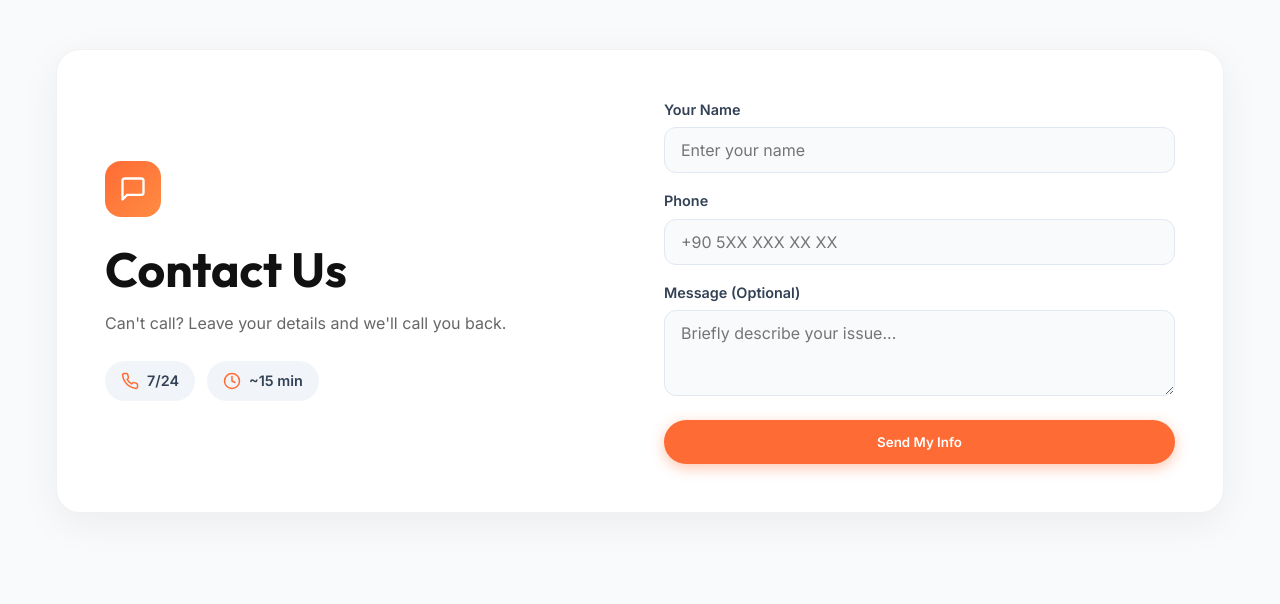
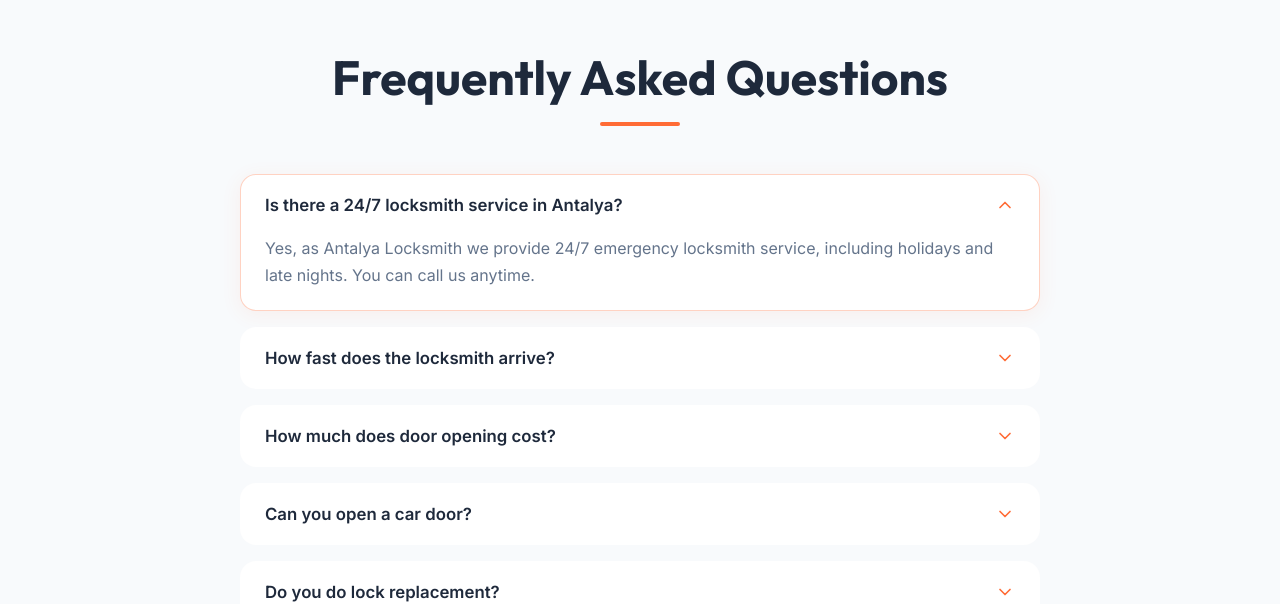
Before and after one commit to bulutone/Lilien, a Next.js app: page /en in a window 1280 px wide. Shown: the part 5964-6568 px from the top of the page. Built offline with nearby package versions, Linux system fonts and the light colour scheme.

Commit message:
refactor: removed ContactForm component from homepage

```diff
--- a/src/app/[locale]/page.tsx
+++ b/src/app/[locale]/page.tsx
@@ -6,7 +6,6 @@ import Regions from '@/components/Regions';
 import WhyUs from '@/components/WhyUs';
 import Testimonials from '@/components/Testimonials';
 import FAQ from '@/components/FAQ';
-import ContactForm from '@/components/ContactForm';
 import GoogleReviews from '@/components/GoogleReviews';
 import Footer from '@/components/Footer';
 import FloatingContact from '@/components/FloatingContact';
@@ -25,7 +24,6 @@ export default async function HomePage({ params }: any) {
                 <WhyUs />
                 <GoogleReviews />
                 <Testimonials />
-                <ContactForm />
                 <FAQ />
             </main>
             <Footer />
--- a/src/components/ContactForm.tsx
+++ /dev/null
@@ -1,158 +0,0 @@
-'use client';
-
-import { useTranslations } from 'next-intl';
-import { useState } from 'react';
-
-export default function ContactForm() {
-    const t = useTranslations('ContactForm');
-    const [submitted, setSubmitted] = useState(false);
-    const [loading, setLoading] = useState(false);
-
-    const handleSubmit = (e: React.FormEvent<HTMLFormElement>) => {
-        e.preventDefault();
-        setLoading(true);
-
-        const form = e.currentTarget;
-        const data = new FormData(form);
-        const name = data.get('name') as string;
-        const phone = data.get('phone') as string;
-        const message = data.get('message') as string;
-
-        // GTM tracking
-        if (typeof window !== 'undefined' && (window as any).dataLayer) {
-            (window as any).dataLayer.push({
-                event: 'contact_form_submit',
-                contact_name: name,
-                contact_method: 'form'
-            });
-        }
-
-        // Send via WhatsApp as a fallback
-        const whatsappText = encodeURIComponent(
-            `Merhaba, ben ${name}.\nTelefon: ${phone}\n${message}`
-        );
-        window.open(`https://wa.me/905468558680?text=${whatsappText}`, '_blank');
-
-        setLoading(false);
-        setSubmitted(true);
-        setTimeout(() => setSubmitted(false), 5000);
-        form.reset();
-    };
-
-    return (
-        <section id="contact-form" className="section">
-            <div className="container">
-                <div className="cf-wrapper">
-                    {/* Left side — info */}
-                    <div className="cf-info">
-                        <div className="cf-icon">
-                            <svg xmlns="http://www.w3.org/2000/svg" width="28" height="28" viewBox="0 0 24 24" fill="none" stroke="currentColor" strokeWidth="2" strokeLinecap="round" strokeLinejoin="round"><path d="M21 15a2 2 0 0 1-2 2H7l-4 4V5a2 2 0 0 1 2-2h14a2 2 0 0 1 2 2z"></path></svg>
-                        </div>
-                        <h2>{t('title')}</h2>
-                        <p>{t('subtitle')}</p>
-                        <div className="cf-badges">
-                            <div className="cf-badge">
-                                <svg xmlns="http://www.w3.org/2000/svg" width="18" height="18" viewBox="0 0 24 24" fill="none" stroke="currentColor" strokeWidth="2" strokeLinecap="round" strokeLinejoin="round"><path d="M22 16.92v3a2 2 0 0 1-2.18 2 19.79 19.79 0 0 1-8.63-3.07 19.5 19.5 0 0 1-6-6 19.79 19.79 0 0 1-3.07-8.67A2 2 0 0 1 4.11 2h3a2 2 0 0 1 2 1.72 12.84 12.84 0 0 0 .7 2.81 2 2 0 0 1-.45 2.11L8.09 9.91a16 16 0 0 0 6 6l1.27-1.27a2 2 0 0 1 2.11-.45 12.84 12.84 0 0 0 2.81.7A2 2 0 0 1 22 16.92z"></path></svg>
-                                <span>7/24</span>
-                            </div>
-                            <div className="cf-badge">
-                                <svg xmlns="http://www.w3.org/2000/svg" width="18" height="18" viewBox="0 0 24 24" fill="none" stroke="currentColor" strokeWidth="2" strokeLinecap="round" strokeLinejoin="round"><circle cx="12" cy="12" r="10"></circle><polyline points="12 6 12 12 16 14"></polyline></svg>
-                                <span>~15 min</span>
-                            </div>
-                        </div>
-                    </div>
-
-                    {/* Right side — form */}
-                    <div className="cf-form-wrapper">
-                        {submitted ? (
-                            <div className="cf-success">
-                                <svg xmlns="http://www.w3.org/2000/svg" width="48" height="48" viewBox="0 0 24 24" fill="none" stroke="#25D366" strokeWidth="2" strokeLinecap="round" strokeLinejoin="round"><path d="M22 11.08V12a10 10 0 1 1-5.93-9.14"></path><polyline points="22 4 12 14.01 9 11.01"></polyline></svg>
-                                <p>{t('success')}</p>
-                            </div>
-                        ) : (
-                            <form onSubmit={handleSubmit}>
-                                <div className="form-group">
-                                    <label htmlFor="cf-name">{t('name')}</label>
-                                    <input type="text" id="cf-name" name="name" required placeholder={t('namePlaceholder')} />
-                                </div>
-                                <div className="form-group">
-                                    <label htmlFor="cf-phone">{t('phone')}</label>
-                                    <input type="tel" id="cf-phone" name="phone" required placeholder={t('phonePlaceholder')} />
-                                </div>
-                                <div className="form-group">
-                                    <label htmlFor="cf-message">{t('message')}</label>
-                                    <textarea id="cf-message" name="message" rows={3} placeholder={t('messagePlaceholder')}></textarea>
-                                </div>
-                                <button type="submit" className="btn btn-primary btn-lg" disabled={loading} style={{ width: '100%' }}>
-                                    {loading ? '...' : t('submit')}
-                                </button>
-                            </form>
-                        )}
-                    </div>
-                </div>
-            </div>
-
-            <style jsx>{`
-        .cf-wrapper {
-          display: grid;
-          grid-template-columns: 1fr 1fr;
-          gap: 3rem;
-          background: white;
-          border-radius: 1.5rem;
-          padding: 3rem;
-          box-shadow: 0 10px 40px rgba(0,0,0,0.06);
-          border: 1px solid rgba(0,0,0,0.05);
-        }
-        .cf-info {
-          display: flex;
-          flex-direction: column;
-          justify-content: center;
-        }
-        .cf-icon {
-          width: 56px; height: 56px;
-          background: linear-gradient(135deg, #ff6b35, #ff8c42);
-          color: white; border-radius: 1rem;
-          display: flex; align-items: center; justify-content: center;
-          margin-bottom: 1.5rem;
-        }
-        .cf-info h2 { margin-bottom: 0.75rem; color: #111; }
-        .cf-info p { color: #666; line-height: 1.7; margin-bottom: 1.5rem; }
-        .cf-badges { display: flex; gap: 0.75rem; }
-        .cf-badge {
-          display: flex; align-items: center; gap: 0.5rem;
-          background: #f1f5f9; padding: 0.5rem 1rem;
-          border-radius: 999px; font-weight: 600; font-size: 0.9rem;
-          color: #334155;
-        }
-        .cf-badge svg { color: var(--primary); }
-        .cf-form-wrapper {}
-        .form-group { margin-bottom: 1rem; }
-        .form-group label {
-          display: block; margin-bottom: 0.4rem;
-          font-weight: 600; font-size: 0.9rem; color: #334155;
-        }
-        .form-group input, .form-group textarea {
-          width: 100%; padding: 0.75rem 1rem;
-          border: 1px solid #e2e8f0; border-radius: 0.75rem;
-          font-size: 1rem; background: #f8fafc;
-          transition: border-color 0.2s;
-          font-family: inherit;
-        }
-        .form-group input:focus, .form-group textarea:focus {
-          outline: none; border-color: var(--primary);
-          box-shadow: 0 0 0 3px rgba(255,107,53,0.1);
-        }
-        .cf-success {
-          display: flex; flex-direction: column;
-          align-items: center; justify-content: center;
-          gap: 1rem; min-height: 250px;
-          text-align: center;
-        }
-        .cf-success p { font-weight: 600; color: #25D366; font-size: 1.1rem; }
-        @media (max-width: 768px) {
-          .cf-wrapper { grid-template-columns: 1fr; padding: 1.5rem; gap: 2rem; }
-        }
-      `}</style>
-        </section>
-    );
-}
```
